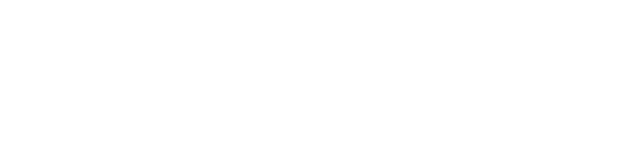
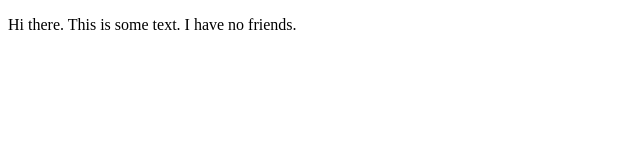
Before and after one commit to DABONTHEHATERS12/desktop, a plain HTML site: page index.html in a window 1280 px wide. Shown: the whole page, without its empty margins (0-640 px from the left). Drawn offline with Linux system fonts and the light colour scheme.

Commit message:
Added Paragraph Tag

```diff
--- a/index.html
+++ b/index.html
@@ -6,5 +6,6 @@
 </head>
 
 <body>
+<p>Hi there. This is some text. I have no friends.</p>
 </body>
 </html>
```
